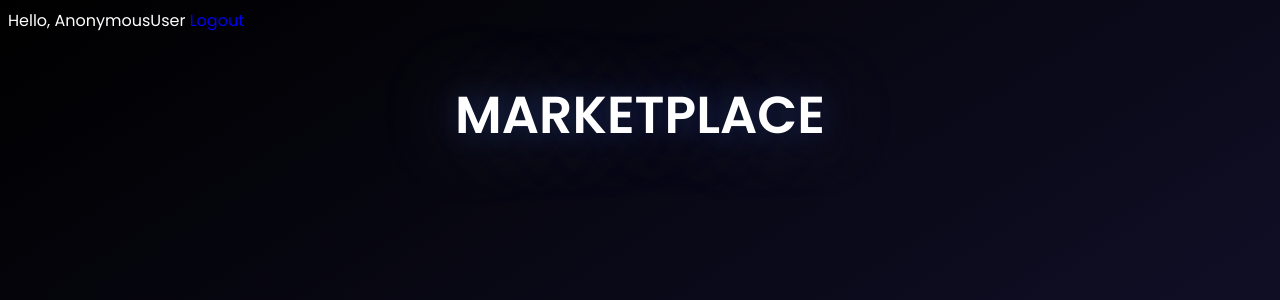
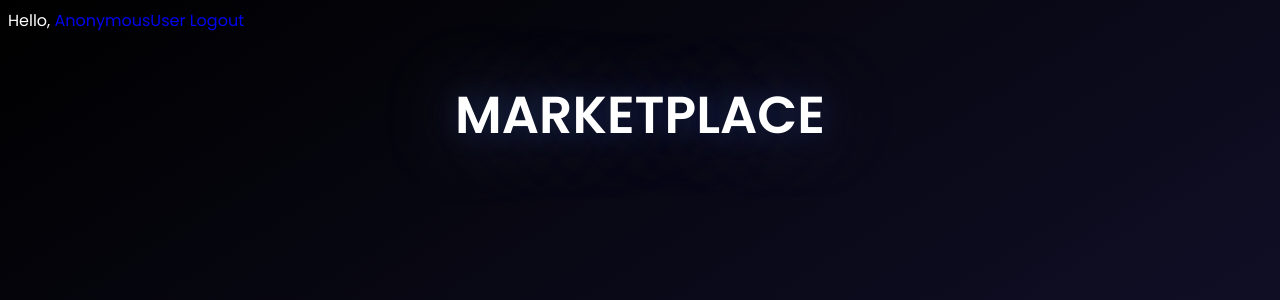
Before and after one commit to SecondGG/Amonze, a Django app: page /marketplace in a window 1280 px wide. Shown: the top 300 px of the page. Run offline with Django 3.2, Linux system fonts and the light colour scheme; data comes from the database, SQL or seed files in the repository; both versions use the stored data as it was after the commit.

Commit message:
กดที่ชื่อแล้วไปหน้าโปรไฟล์

```diff
--- a/app_amonze/templates/marketplace.html
+++ b/app_amonze/templates/marketplace.html
@@ -87,7 +87,7 @@
 </head>
 
 <body>
-    <span class="hello">Hello, {{request.user}}</span>
+    <span class="hello">Hello, <a href="/profile">{{request.user}}</a></span>
     <span><a href="/logout">Logout</a></span>
     <div class="market_header">
         <h2>MARKETPLACE</h2>
```
Also changed, not shown: db.sqlite3.
